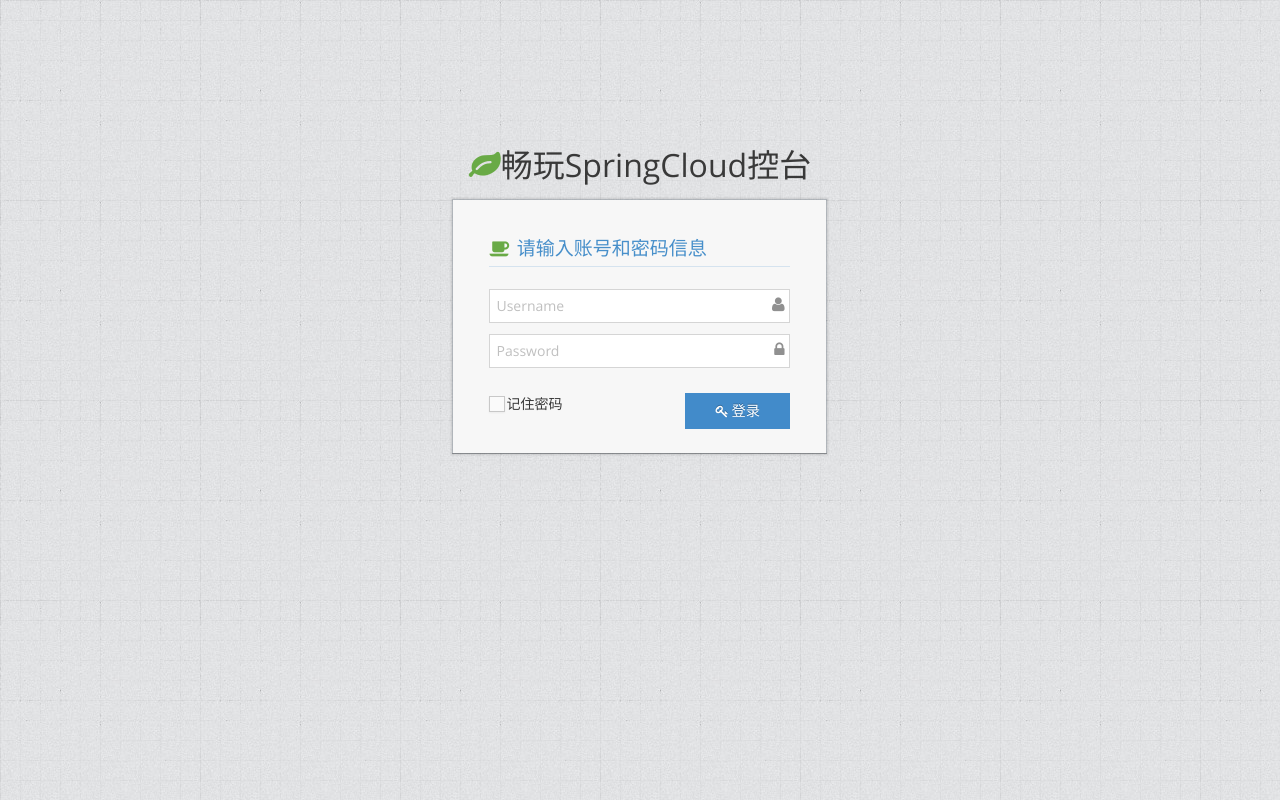
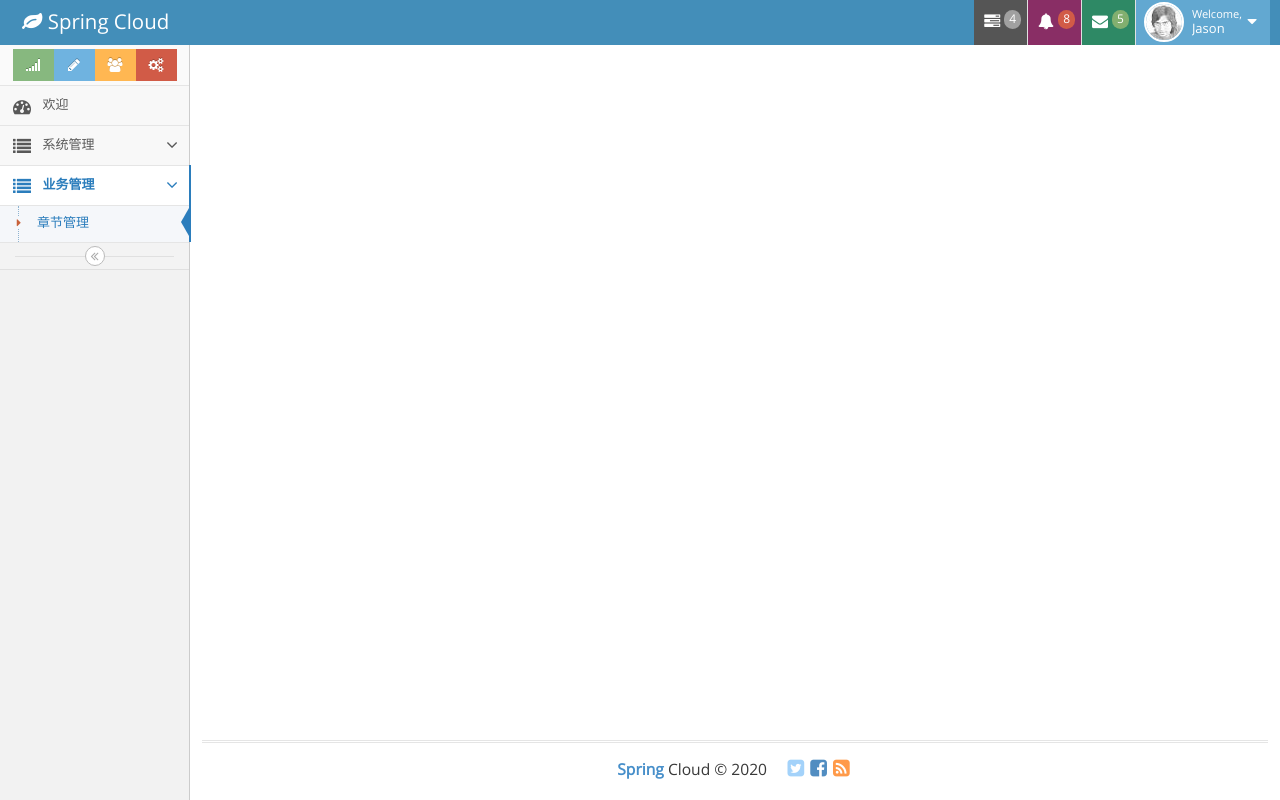
Before and after one commit to YyJavaWorkPlace/SpringCloud, a Vue app in the folder admin/: page / in a window 1280 px wide. Before the commit this address led to /login. Built offline with nearby package versions, Linux system fonts and the light colour scheme.

Commit message:
路由跳转 去掉admin

```diff
--- a/admin/src/router.js
+++ b/admin/src/router.js
@@ -1,9 +1,9 @@
-import Vue from 'vue'
-import Router from 'vue-router'
-import Login from './views/login'
-import Admin from './views/admin'
-import Welcome from './views/admin/welcome'
-import Chapter from './views/admin/chapter'
+import Vue from "vue"
+import Router from "vue-router"
+import Login from "./views/login"
+import Admin from "./views/admin"
+import Welcome from "./views/admin/welcome"
+import Chapter from "./views/admin/chapter"
 
 Vue.use(Router);
 
@@ -12,22 +12,25 @@
     base: process.env.BASE_URL,
     routes: [
         {
-            path: '*',
+            path: "*",
             redirect: "/login",
         },
         {
-            path: '/login',
+            path: "/login",
             component: Login
         },
         {
-            path: '/admin',
+            path: "/",
+            name: "admin",
             component: Admin,
             children:[{
-                path:'welcome',
+                path:"welcome",
+                name: "welcome",
                 component: Welcome
             },
                 {
-                    path:'bussiness/chapter',
+                    path:"bussiness/chapter",
+                    name: "bussiness/chapter",
                     component: Chapter
                 },
             ]
--- a/admin/src/views/admin.vue
+++ b/admin/src/views/admin.vue
@@ -375,7 +375,7 @@
 
                 <ul class="nav nav-list">
                     <li class="" id="welcome-sidebar">
-                        <router-link to="/admin/welcome">
+                        <router-link to="/welcome">
                             <i class="menu-icon fa fa-tachometer"></i>
                             <span class="menu-text"> 欢迎 </span>
                         </router-link>
@@ -420,7 +420,7 @@
                         <b class="arrow"></b>
                         <ul class="submenu">
                             <li class="active" id="business-chapter-sidebar">
-                                <router-link to="/admin/bussiness/chapter">
+                                <router-link to="/bussiness/chapter">
                                     <i class="menu-icon fa fa-caret-right"></i>
                                     章节管理
                                 </router-link>
--- a/admin/src/views/login.vue
+++ b/admin/src/views/login.vue
@@ -85,7 +85,7 @@
         },
         methods: {
             login() {
-                this.$router.push("/admin");
+                this.$router.push("/welcome");
             }
         }
     }
```
